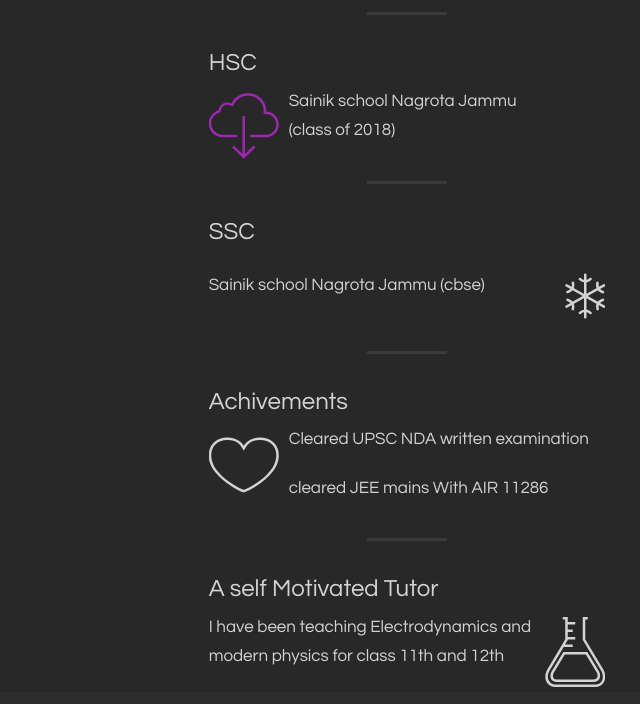
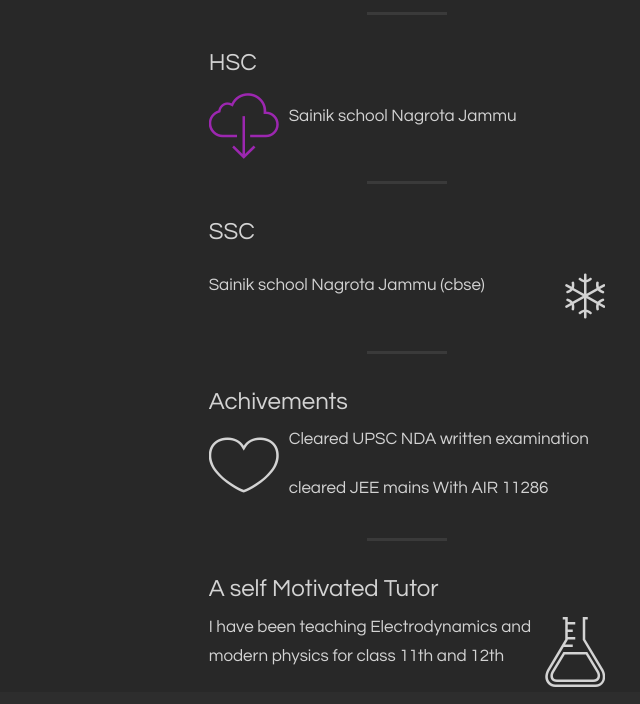
Before and after one commit to blackhood07/musharraf.github.io, a plain HTML site: page index.html in a window 1280 px wide. Shown: the part 3321-4025 px from the top of the page, without its empty margins (233-873 px from the left). Drawn offline with nearby package versions, Linux system fonts and the light colour scheme.

Commit message:
Update index.html

```diff
--- a/index.html
+++ b/index.html
@@ -240,8 +240,8 @@
                     </div>
                     <div class="media-body media-middle">
                         <p> Sainik school Nagrota Jammu
-                            <br>
-                            (class of 2018)
+
+
                         </p>
                     </div>
                 </div>
```
